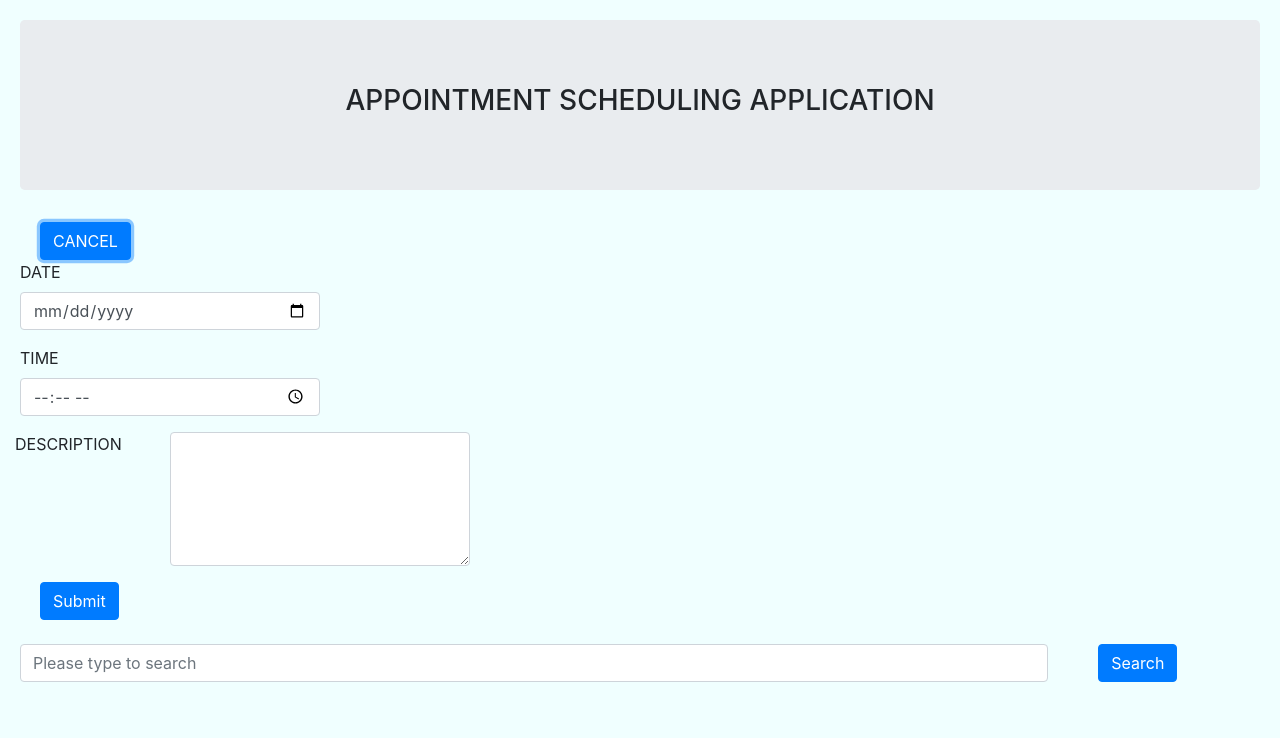
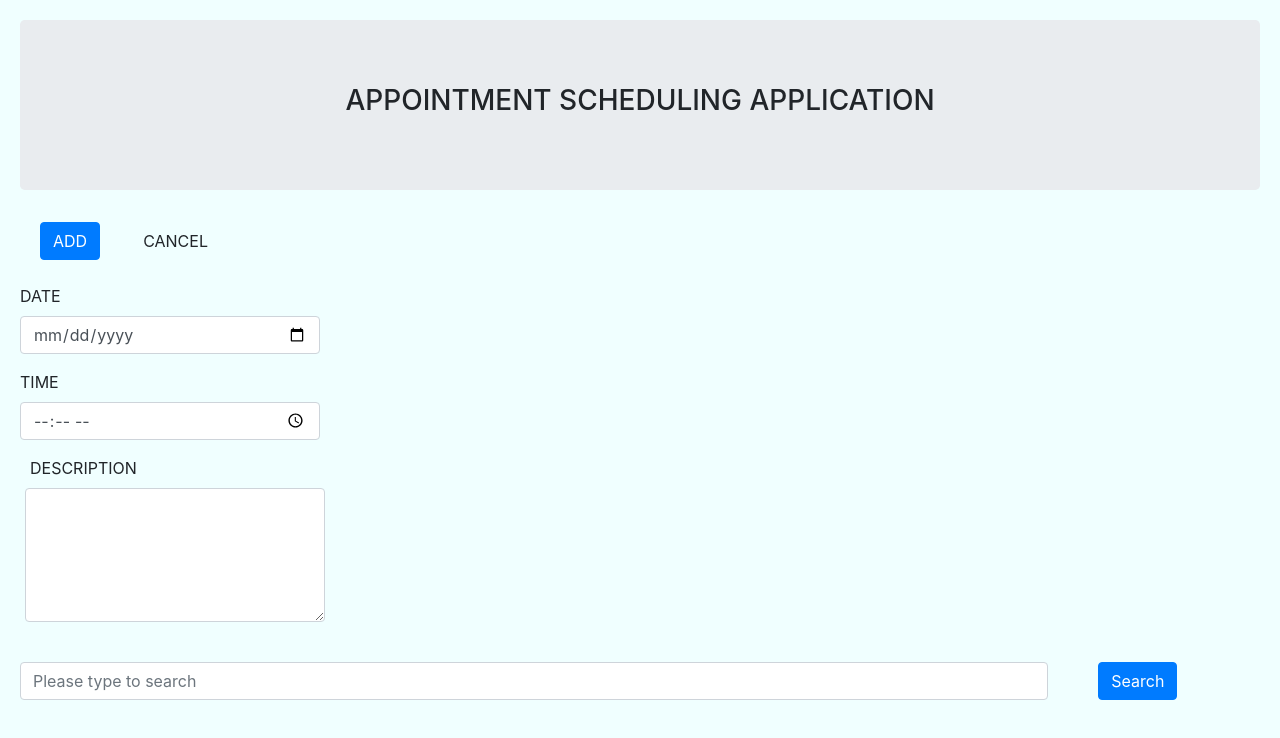
Before and after one commit to Sarju-P/ASSESSMENT_FRONTEND, an Angular app: page / in a window 1280 px wide. Both pictures are taken after a click on the button "NEW". Shown: the top 738 px of the page. Built offline with nearby package versions, Linux system fonts and the light colour scheme.

Commit message:
ChangesInAddAppointment

```diff
--- a/src/app/add-appointment/add-appointment.component.html
+++ b/src/app/add-appointment/add-appointment.component.html
@@ -6,16 +6,21 @@
 
   <div class="col-md-10 col-md-offset-1 margin-bottom-20">
     <div class="row">
-    <div id="divNew" class="margin-bottom-20">
+      <div id="divNew" class="margin-bottom-20" *ngIf='!showForm'>
               <button id="btnNew" class="btn btn-primary" (click)='toggleView()'>
-                {{showForm ? 'CANCEL' : 'NEW'}}
+                  <!-- {{showForm ? 'CANCEL' : 'NEW'}} -->
+                  NEW
               </button>
           </div>
+
   </div>
   </div>
 
-<form *ngIf='showForm' (submit)="onSubmit()">
+  <form *ngIf='showForm' (submit)="onSubmit()" class='myForm'>
+          <input type="submit" class="btn btn-primary" value="ADD">
+          <button id="btnCancel" class="btn btn-default" (click)='toggleView()' >CANCEL</button>
   <div class="form-group">
+      <br/>
       <div class="margin-bottom-20">
           <label for="date" style="width:150px;">DATE</label>
           <input required [(ngModel)]="date" name="date" class="form-control"  type="date" id="date" style="width:300px;">
@@ -30,10 +35,10 @@
    </div>
 
    <div class="form-group">
-   <div class="row">
+     <!-- <div class="row"> -->
         <label for="description" style="margin-left:10px;width:150px;">DESCRIPTION </label>
         <textarea [(ngModel)]='desc' name="desc" class="form-control" id="desc" cols="02" rows="05" class="form-control" style="width:300px;margin-left:5px"></textarea>
+     <!-- </div> -->
     </div>
-  </div>
-  <input type="submit" class="btn btn-primary" value="Submit">
+
   </form>
--- a/src/app/dashboard/dashboard.component.html
+++ b/src/app/dashboard/dashboard.component.html
@@ -23,7 +23,7 @@
         <tbody>
               <tr *ngFor='let appointment of appointments'>
                       <td>
-                             {{appointment.date}}
+                             {{appointment.date | date}}
                       </td>
                       <td>
                               {{appointment.time}}
```
Lines whose indentation alone changed are shown as unchanged.
